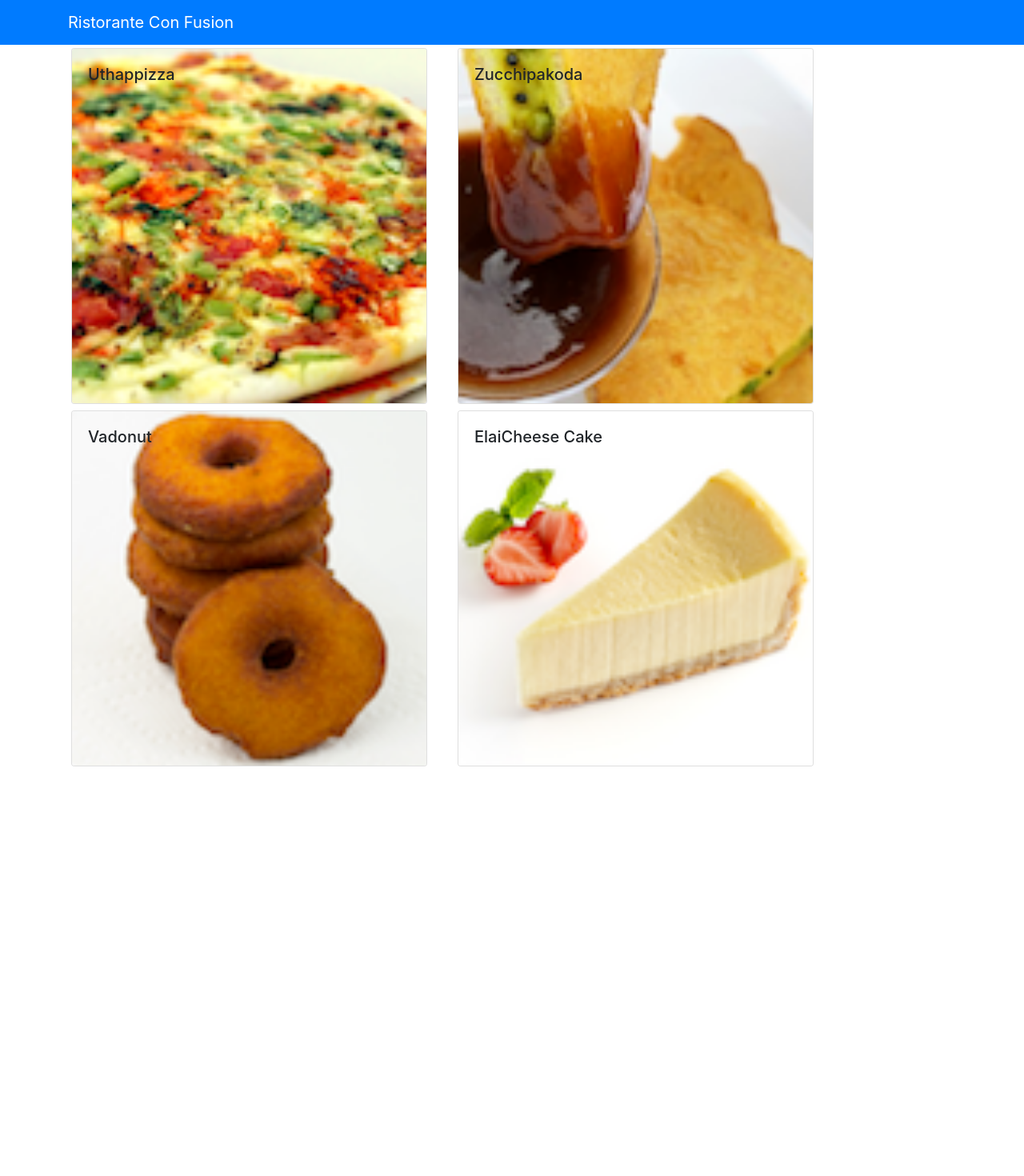
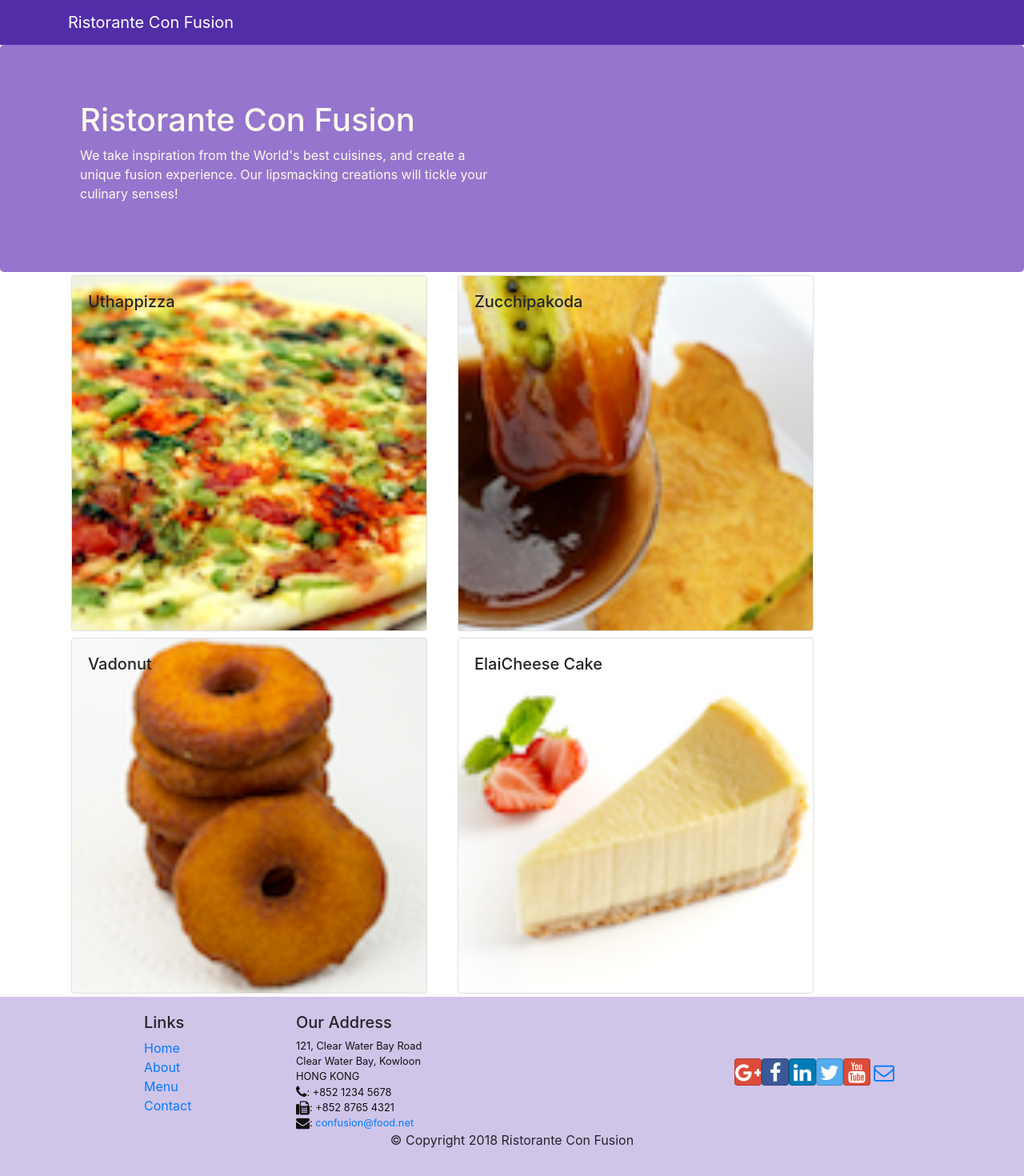
Before and after one commit to FrancoCaffiero/conFusion-React, a React (Create React App) app: page /contactus in a window 1280 px wide. Shown: the top 1470 px of the page at 80% size. Before the commit the page ends 962 px from the top, so only its background shows below. Built offline with nearby package versions, Linux system fonts and the light colour scheme.

Commit message:
Header and Footer

```diff
--- a/package.json
+++ b/package.json
@@ -7,6 +7,8 @@
     "@testing-library/react": "^9.3.2",
     "@testing-library/user-event": "^7.1.2",
     "bootstrap": "4.0.0",
+    "bootstrap-social": "5.1.1",
+    "font-awesome": "4.7.0",
     "react": "^16.13.1",
     "react-dom": "^16.13.1",
     "react-popper": "0.9.2",
--- /dev/null
+++ b/src/App.css
@@ -0,0 +1,33 @@
+.row-header {
+  margin: 0px auto;
+  padding: 0px auto;
+}
+
+.row-content {
+  margin: 0px auto;
+  padding: 50px 0px 50px 0px;
+  border-bottom: 1px ridge;
+  min-height: 400px;
+}
+
+.footer {
+  background-color: #d1c4e9;
+  margin: 0px auto;
+  padding: 20px 0px 20px 0px;
+}
+.jumbotron {
+  padding: 70px 30px 70px 30px;
+  margin: 0px auto;
+  background: #9575cd;
+  color: floralwhite;
+}
+
+address {
+  font-size: 80%;
+  margin: 0px;
+  color: #0f0f0f;
+}
+
+.navbar-dark {
+  background-color: #512da8;
+}
--- a/src/App.js
+++ b/src/App.js
@@ -1,5 +1,6 @@
 import React, { Component } from "react";
 import Main from "./components/MainComponent";
+import "./App.css";
 
 class App extends Component {
   render() {
--- /dev/null
+++ b/src/components/FooterComponent.js
@@ -0,0 +1,90 @@
+import React from "react";
+
+function Footer(props) {
+  return (
+    <div className="footer">
+      <div className="container">
+        <div className="row justify-content-center">
+          <div className="col-4 offset-1 col-sm-2">
+            <h5>Links</h5>
+            <ul className="list-unstyled">
+              <li>
+                <a href="#">Home</a>
+              </li>
+              <li>
+                <a href="#">About</a>
+              </li>
+              <li>
+                <a href="#">Menu</a>
+              </li>
+              <li>
+                <a href="contactus.html">Contact</a>
+              </li>
+            </ul>
+          </div>
+          <div className="col-7 col-sm-5">
+            <h5>Our Address</h5>
+            <address>
+              121, Clear Water Bay Road
+              <br />
+              Clear Water Bay, Kowloon
+              <br />
+              HONG KONG
+              <br />
+              <i className="fa fa-phone fa-lg"></i>: +852 1234 5678
+              <br />
+              <i className="fa fa-fax fa-lg"></i>: +852 8765 4321
+              <br />
+              <i className="fa fa-envelope fa-lg"></i>:{" "}
+              <a href="mailto:confusion@food.net">confusion@food.net</a>
+            </address>
+          </div>
+          <div className="col-12 col-sm-4 align-self-center">
+            <div className="text-center">
+              <a
+                className="btn btn-social-icon btn-google"
+                href="http://google.com/+"
+              >
+                <i className="fa fa-google-plus"></i>
+              </a>
+              <a
+                className="btn btn-social-icon btn-facebook"
+                href="http://www.facebook.com/profile.php?id="
+              >
+                <i className="fa fa-facebook"></i>
+              </a>
+              <a
+                className="btn btn-social-icon btn-linkedin"
+                href="http://www.linkedin.com/in/"
+              >
+                <i className="fa fa-linkedin"></i>
+              </a>
+              <a
+                className="btn btn-social-icon btn-twitter"
+                href="http://twitter.com/"
+              >
+                <i className="fa fa-twitter"></i>
+              </a>
+              <a
+                className="btn btn-social-icon btn-google"
+                href="http://youtube.com/"
+              >
+                <i className="fa fa-youtube"></i>
+              </a>
+              <a className="btn btn-social-icon" href="mailto:">
+                <i className="fa fa-envelope-o"></i>
+              </a>
+            </div>
+          </div>
+        </div>
+        <div className="row justify-content-center">
+          <div className="col-auto">
+            <p>© Copyright 2018 Ristorante Con Fusion</p>
+          </div>
+        </div>
+      </div>
+    </div>
+  );
+}
+
+export default Footer;
--- /dev/null
+++ b/src/components/HeaderComponent.js
@@ -0,0 +1,32 @@
+import React, { Component } from "react";
+import { Navbar, NavbarBrand, Jumbotron } from "reactstrap";
+
+class Header extends Component {
+  render() {
+    return (
+      <>
+        <Navbar dark>
+          <div className="container">
+            <NavbarBrand href="/">Ristorante Con Fusion</NavbarBrand>
+          </div>
+        </Navbar>
+        <Jumbotron>
+          <div className="container">
+            <div className="row row-header">
+              <div className="col-12 col-sm-6">
+                <h1>Ristorante Con Fusion</h1>
+                <p>
+                  We take inspiration from the World's best cuisines, and create
+                  a unique fusion experience. Our lipsmacking creations will
+                  tickle your culinary senses!
+                </p>
+              </div>
+            </div>
+          </div>
+        </Jumbotron>
+      </>
+    );
+  }
+}
+
+export default Header;
--- a/src/components/MainComponent.js
+++ b/src/components/MainComponent.js
@@ -1,7 +1,8 @@
 import React, { Component } from "react";
-import { Navbar, NavbarBrand } from "reactstrap";
 import Menu from "./MenuComponent";
 import DishDetail from "./DishdetailComponent";
+import Header from "./HeaderComponent";
+import Footer from "./FooterComponent";
 import { DISHES } from "../shared/dishes";
 
 class Main extends Component {
@@ -21,11 +22,7 @@ class Main extends Component {
   render() {
     return (
       <div>
-        <Navbar dark color="primary">
-          <div className="container">
-            <NavbarBrand href="/">Ristorante Con Fusion</NavbarBrand>
-          </div>
-        </Navbar>
+        <Header />
         <Menu
           dishes={this.state.dishes}
           onClick={(dishId) => this.onDishSelect(dishId)}
@@ -37,6 +34,7 @@ class Main extends Component {
             )[0]
           }
         />
+        <Footer />
       </div>
     );
   }
--- a/src/index.js
+++ b/src/index.js
@@ -1,6 +1,8 @@
 import React from "react";
 import ReactDOM from "react-dom";
 import "bootstrap/dist/css/bootstrap.min.css";
+import "font-awesome/css/font-awesome.min.css";
+import "bootstrap-social/bootstrap-social.css";
 import "./index.css";
 import App from "./App";
 import * as serviceWorker from "./serviceWorker";
```
Also changed, not shown: 1 other file (tests, documents, lock files or other folders).
